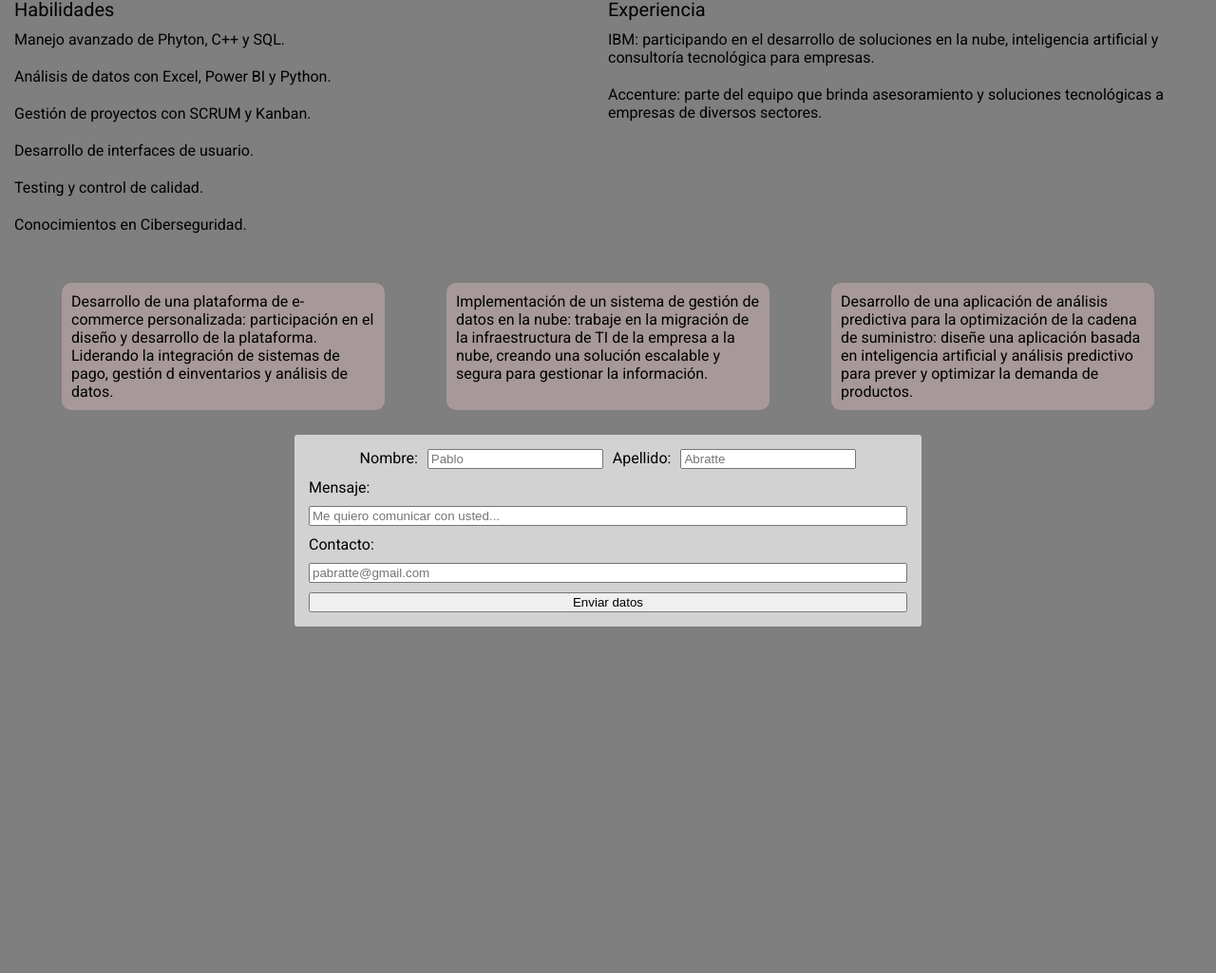
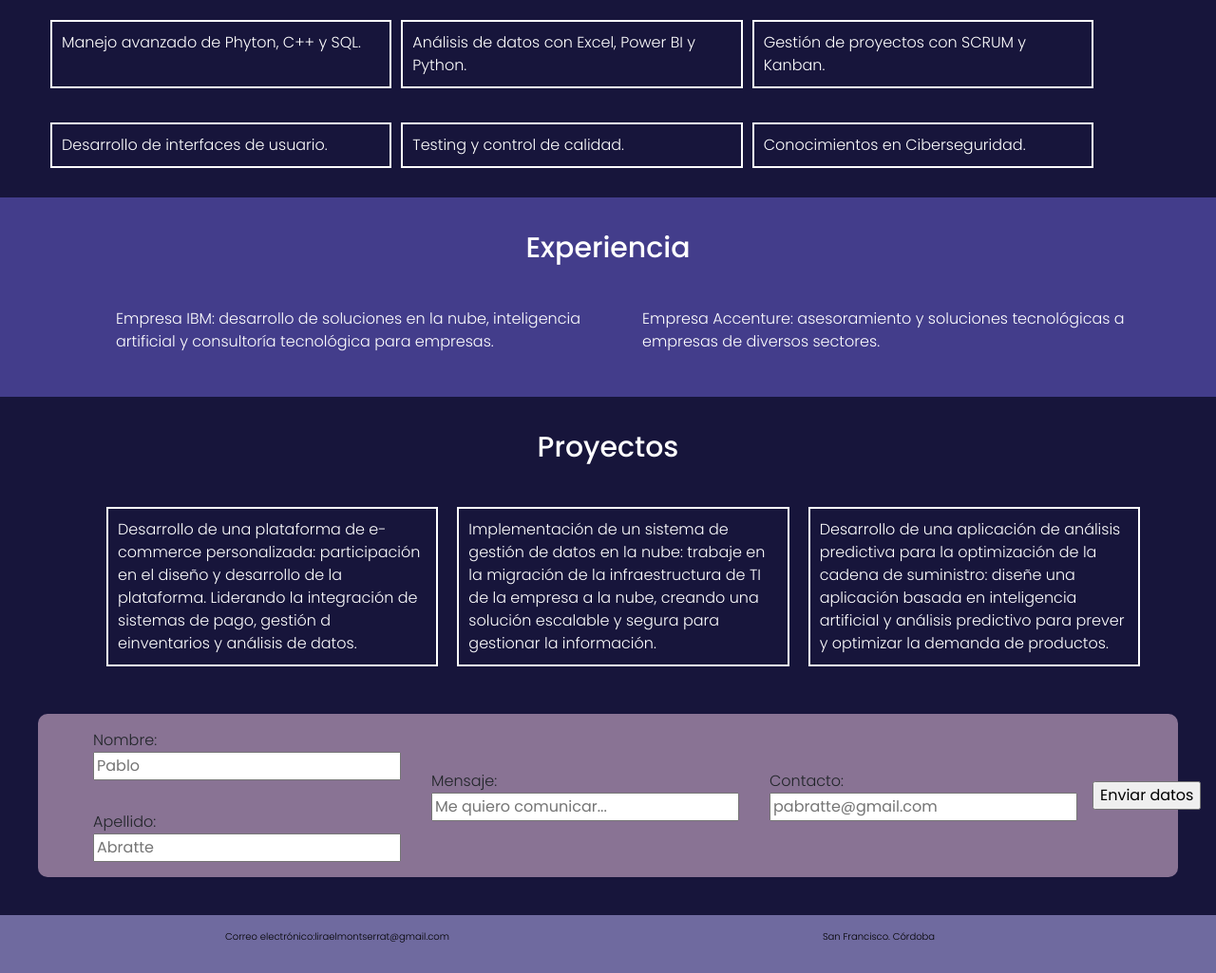
Before and after one commit to Serena-code/repositorio, a plain HTML site: page index.html in a window 1280 px wide. Shown: the part 743-1768 px from the top of the page at 95% size. Before the commit the page ends 1413 px from the top, so only its background shows below. Drawn offline with nearby package versions, Linux system fonts and the light colour scheme.

Commit message:
cambio a bootstrap

```diff
--- a/css/style.css
+++ b/css/style.css
@@ -1,120 +1,96 @@
-body {
-  font-family: "Roboto", sans-serif;
-  font-optical-sizing: auto;
-  font-weight: weight;
+#body {
+  font-family: "Poppins", sans-serif;
+  font-weight: 300;
   font-style: normal;
-  font-variation-settings:
-  "wdth" 100;
-  background-color: #7F7F7F;
+  background-color: #17153b;
   margin:0px;
-  padding:0px;
+  padding: 0px;
 }
-h1{
-  text-align: left;
-}
-h2{
-  font-family:'Lucida Sans', 'Lucida Sans Regular', 'Lucida Grande', 'Lucida Sans Unicode', Geneva, Verdana, sans-serif;
+
+header{
+  background-color: #17153b;
 
 }
-header{
+i{
+  padding: 20px;
+  text-decoration: none;
+  color: #C8ACD6;
+}
+nav{
+  background-color:#433d8b ;
+  color:#ffff;
+  padding: 20px;
+}
+.descripcion{
+  margin-top:0px;
+  background-color:#6f6a9f;
+}
+p{
+  color:#000000;
+  padding:15px;
+  border-radius: 10px;
+}
+li{
+  list-style: none;
+}
+.habilidades h1{
   display: flex;
-  background-color: #3B3B3B;
   justify-content: center;
+  font-size: 30px;
+  padding: 5px;
+  margin:30px;
+  color:#ffff;
+}
+.habilidades ul li{
+  margin:5px;
+  margin-bottom: 15px;
+  border: 2px solid #ffff;
+  color:#ffff;
+  padding: 10px;
 }
 
-a{
+.experiencia h1{
+  display: flex;
+  justify-content: center;
+  font-size: 30px;
+  padding:15px;
   margin:10px;
-  padding: 10px;
-  text-decoration: none;
-  color:#b1b0b0;
+  color:#ffff;
+}
+.experiencia{
+  background-color: #433d8b;
+  padding:10px;
+}
+.experiencia ul li{
+  color:#ffff;
+  padding:10px;
+  margin:10px;
 }
 
-nav{
+.proyectos h1{
   display: flex;
-  justify-content: space-evenly;
-
-}
-.img{
-  min-width: 25%;
-}
-.titulo{
-  display: flex;
-  flex-direction: column;
-  justify-items: center;
   justify-content: center;
-  align-items: flex-start;
-}
-.descripcion{
-  display: flex;
-  background-color: #b1b0b0;
-  justify-content:center;
-  padding: 10px;
-  margin:10px;
-  border-radius: 10px;
-  text-align: justify;
+  font-size: 30px;
+  padding:15px;
+  margin:20px;
+  color:#ffff;
 }
 
-.texto{
-  display: flex;
-  flex-direction: row;
-  justify-content: center;
-  margin:5px;
-  padding: 10px;
+.proyectos ul li{
+  color:#ffff;
+  padding:10px;
+  margin:10px;
+  border: 2px solid #ffff;
 }
-.columna{
-  display: flex;
-  flex-direction: column;
-  width: 50%;
-}
-.list{
-  margin:5px;
-  padding:5px;
-  margin-left: 0px;
-  padding-left: 0px;
-}
-ul{
-  list-style-type: none;
-  padding:0px;
-}
-.titulo_hab{
-  font-size: 20px;
+.formulario{
+  margin:40px;
+  background-color: #897394;
+  border-radius: 10px;
 }
 
-
-.proyectos{
-  display:flex;
-  flex-direction: row;
-  flex-wrap: wrap;
-  justify-content: space-evenly;
+footer{
+  background-color: #6f6a9f;
+  color:#ffff;
+  font-size: 10px;
+  margin:0px;
 }
-.item{
-  max-width: 25%;
-  background-color: #a79999;
-  border-radius: 10px;
-  padding:10px;
-}
-
-form{
-  display: flex;
-  flex-direction: column;
-  width: 50%;
-  background-color: #d2d2d2;
-  border-radius: 3px;
-  margin:10px;
-  padding: 10px;
-}
-.form1{
-  display: flex;
-  justify-content: center;
-  flex-direction: row;
-}
-footer{
-  display: flex;
-  justify-content: center;
-}
-input{
-  margin:5px;
-}
-label{
-  margin:5px;
-}
--- a/index.html
+++ b/index.html
@@ -3,91 +3,142 @@
     <head>
         <title>Portfolio</title>
         <link rel="stylesheet" href="css/style.css">
-        <script src="https://kit.fontawesome.com/c115c4d63d.js" crossorigin="anonymous"></script>
+        <link rel="stylesheet" href="https://cdn.jsdelivr.net/npm/bootstrap-icons@1.11.3/font/bootstrap-icons.min.css">
+        <meta charset="utf-8">
+        <meta name="viewport" content="width=device-width, initial-scale=1">
+        <link href="https://cdn.jsdelivr.net/npm/bootstrap@5.3.3/dist/css/bootstrap.min.css" rel="stylesheet" integrity="sha384-QWTKZyjpPEjISv5WaRU9OFeRpok6YctnYmDr5pNlyT2bRjXh0JMhjY6hW+ALEwIH" crossorigin="anonymous">
         <link rel="preconnect" href="https://fonts.googleapis.com">
         <link rel="preconnect" href="https://fonts.gstatic.com" crossorigin>
-        <link href="https://fonts.googleapis.com/css2?family=Roboto:ital,wght@0,100..900;1,100..900&display=swap" rel="stylesheet">
-        <link rel="stylesheet" href="css/style.css">
+        <link href="https://fonts.googleapis.com/css2?family=Poppins:ital,wght@0,100;0,200;0,300;0,400;0,500;0,600;0,700;0,800;0,900;1,100;1,200;1,300;1,400;1,500;1,600;1,700;1,800;1,900&family=Roboto:ital,wght@0,100..900;1,100..900&display=swap" rel="stylesheet">
     </head>
-    <body>
+    <body id="body">
         <header>
-            <a href="https://github.com/"><i class="fa-brands fa-github"></i></a>
-            <a href="https://linkedin.com/"><i class="fa-brands fa-linkedin"></i></a>
-            <a href="https://www.instagram.com/"><i class="fa-brands fa-instagram"></i></a>
+            <div class="container d-flex justify-content-center">
+                <div class="row p-3">
+                    <a class="col md-3" href="https://github.com/"><i class="bi bi-github"></i></a>
+                    <a class="col md-3" href="https://linkedin.com/"><i class="bi bi-linkedin"></i></a>
+                    <a class="col md-3" href="https://www.instagram.com/"><i class="bi bi-instagram"></i></a>
+                    <a class="col md-3" href=""><i class="bi bi-moon"></i></a>
+                </div>
+            </div>
         </header>
         <nav>
-            <div class="titulo">
+            <div class="container">
+                <div class="row d-flex align-items-center">
+                    <div class="col -6 text-end">
                         <h1>ING. en SISTEMAS de INFORMACIÓN</h1>
                         <h2>Lirael Montserrat</h2>
                     </div>
-            <img class="img" src="img/foto_perfil_d.png" alt="foto modo oscuro">
+
+                    <div class="col -6"><img class="img-fluid" src="img/foto_perfil_d.png" alt="foto modo oscuro"></div>
+                </div>
+            </div>
         </nav>
-        <article>
-            <section class="descripcion">
-                <p>
+
+        <article class="descripcion">
+            <section class="container">
+                <div class="row">
+                    <p class="col md-12">
                         Apasionada por la tecnología y la innovación, con una mente analítica y creativa. Me especializo en desarrollar soluciones eficientes y escalables para la gestión de datos y sistemas.
                         Mi enfoque práctico y detallista me ha llevado a liderar proyectos que optimizan la infraestructura tecnológica de diversas empresas, siempre con la visión de mejorar la experiencia
                         del usuario. Soy conocida por mi capacidad para resolver problemas complejos y por mi constante interés en aprender nuevas herramientas y tendencias en el mundo digital.
                     </p>
+                </div>
             </section>
         </article>
-        <article>
-            <section class="texto">
-                <ul class="columna">
-                    <li class="titulo_hab">Habilidades</li>
-                    <li class="list">Manejo avanzado de Phyton, C++ y SQL.</li>
-                    <li class="list">Análisis de datos con Excel, Power BI y Python.</li>
-                    <li class="list">Gestión de proyectos con SCRUM y Kanban.</li>
-                    <li class="list">Desarrollo de interfaces de usuario.</li>
-                    <li class="list">Testing y control de calidad.</li>
-                    <li class="list">Conocimientos en Ciberseguridad.</li>
+
+        <article class="habilidades">
+            <h1>Habilidades</h1>
+            <section class="container m-3">
+                <ul class="row">
+                    <li class="col md-4">Manejo avanzado de Phyton, C++ y SQL.</li>
+                    <li class="col md-4">Análisis de datos con Excel, Power BI y Python.</li>
+                    <li class="col md-4">Gestión de proyectos con SCRUM y Kanban.</li>
                 </ul>
-                <ul class="columna">
-                    <li class="titulo_hab">Experiencia</li>
-                    <li class="list"> IBM: participando en el desarrollo de soluciones en la nube, inteligencia artificial y
+                <ul class="row">
+                    <li class="col md-4">Desarrollo de interfaces de usuario.</li>
+                    <li class="col md-4">Testing y control de calidad.</li>
+                    <li class="col md-4">Conocimientos en Ciberseguridad.</li>
+                </ul>
+            </section>
+        </article>
+        <article class="experiencia">
+            <h1>Experiencia</h1>
+            <section class="container">
+                <ul class="row">
+                    <li class="col md-6"> Empresa IBM: desarrollo de soluciones en la nube, inteligencia artificial y
                         consultoría tecnológica para empresas.</li>
-                    <li class="list">Accenture: parte del equipo que brinda asesoramiento y soluciones
+                    <li class="col md-6">Empresa Accenture: asesoramiento y soluciones
                         tecnológicas a empresas de diversos sectores.</li>
                 </ul>
             </section>
         </article>
-        <section>
-            <ul class="proyectos">
-                <li class="item">
+        <article class="proyectos">
+            <h1>Proyectos</h1>
+            <section class="container">
+                <ul class="row">
+                    <li class="col md-4">
                         Desarrollo de una plataforma de e-commerce personalizada: participación
                         en el diseño y desarrollo de la plataforma. Liderando la integración de sistemas
                         de pago, gestión d einventarios y análisis de datos.
                     </li>
-                <li class="item">
+                    <li class="col md-4">
                         Implementación de un sistema de gestión de datos en la nube: trabaje en la migración
                         de la infraestructura de TI de la empresa a la nube, creando una solución escalable
                         y segura para gestionar la información.
                     </li>
-                <li class="item">
+                    <li class="col md-4">
                         Desarrollo de una aplicación de análisis predictiva para la optimización de la cadena
                         de suministro: diseñe una aplicación basada en inteligencia artificial y análisis predictivo
                         para prever y optimizar la demanda de productos.
                     </li>
                 </ul>
+            </section>
+        </article>
 
-        </section>
-        <footer>
-            <form method="post" action="">
-                <div class="form1">
+        <article>
+            <section class="formulario">
+                <form method="post" action="" class="container d-flex align-items-center">
+                    <div class="row">
+                        <div class="col md-6 m-3">
                             <label for="nombre">Nombre: </label>
                             <input name="nombre" id="nombre" placeholder="Pablo" required>
-
+                        </div>
+                        <div class="col md-6 m-3">
                             <label for="apellido">Apellido: </label>
                             <input name="apellido" id="apellido" placeholder="Abratte" required>
                         </div>
+
+                    </div>
+                    <div class="row">
+                        <div class="col md-12 m-3">
                             <label for="mensaje">Mensaje: </label>
-                <input name="mensaje" id="mensaje" placeholder="Me quiero comunicar con usted..." required>
-
+                            <input name="mensaje" id="mensaje" placeholder="Me quiero comunicar..." required>
+                        </div>
+                    </div>
+                    <div class="row">
+                        <div class="col md-12 m-3">
                             <label for="contacto">Contacto: </label>
                             <input name="contacto" id="contacto" type="email" placeholder="pabratte@gmail.com" required>
+                        </div>
+                    </div>
+                    <div class="row">
+                        <div class="col md-12">
+                            <input type="submit" value="Enviar datos">
+                        </div>
+                    </div>
+                </form>
+            </section>
+        </article>
+        <footer>
+            <div class="container">
+                <div class="row d-flex justify-content-between">
+                    <p class="col 6 d-flex justify-content-center">Correo electrónico:liraelmontserrat@gmail.com</p>
+                    <p class="col 6 d-flex justify-content-center">San Francisco. Córdoba</p>
+                </div>
 
-                <input type="submit" value="Enviar datos">
-            </form>
+            </div>
+
         </footer>
     </body>
 </html>
```
Also changed, not shown: img/foto_perfil_d.png, img/foto_perfil_l.png. Lines whose indentation alone changed are shown as unchanged.
